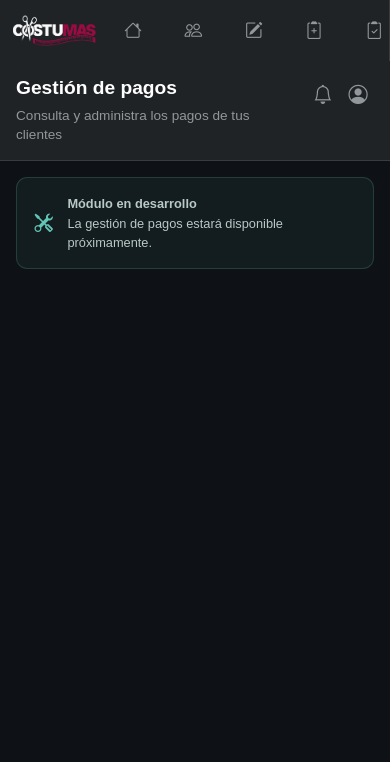
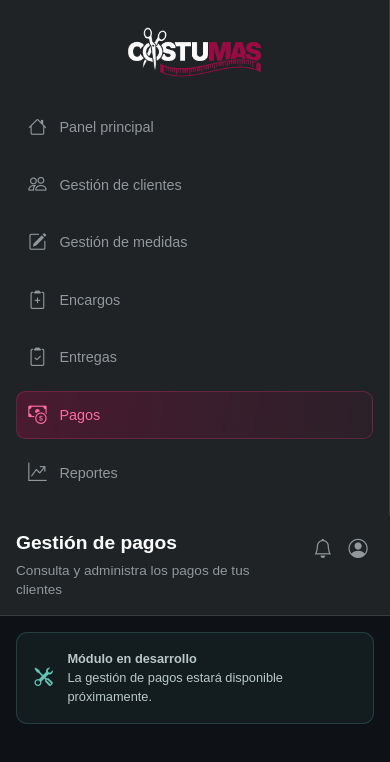
Before and after one commit to wuabi/SISTEMA-COSTUMAS, a plain HTML site: page views/gestionPagos.html in a window 390 px wide. Drawn offline with nearby package versions, Linux system fonts and the light colour scheme.

Commit message:
Modificaciones / sprint 5

```diff
--- a/styles/gestionMedidas.css
+++ b/styles/gestionMedidas.css
@@ -564,38 +564,6 @@ body {
 		flex-direction: column;
 	}
 
-	.Lateral {
-		width: 100%;
-		min-height: auto;
-		flex: 0 0 auto;
-		flex-direction: row;
-		justify-content: flex-start;
-		gap: 0.4rem;
-		overflow-x: auto;
-		padding: 0.6rem;
-	}
-
-	.LogoMenu {
-		width: 90px;
-		min-width: 90px;
-		margin: 0 0.4rem 0 0;
-		padding: 0.2rem;
-	}
-
-	.Lateral button {
-		width: auto;
-		min-width: 48px;
-		min-height: 42px;
-		flex: 0 0 auto;
-		justify-content: center;
-		padding: 0.65rem;
-		font-size: 0;
-	}
-
-	.Lateral button i {
-		font-size: 1.1rem;
-	}
-
 	.ContenidoMedidas {
 		min-height: 0;
 	}
```
